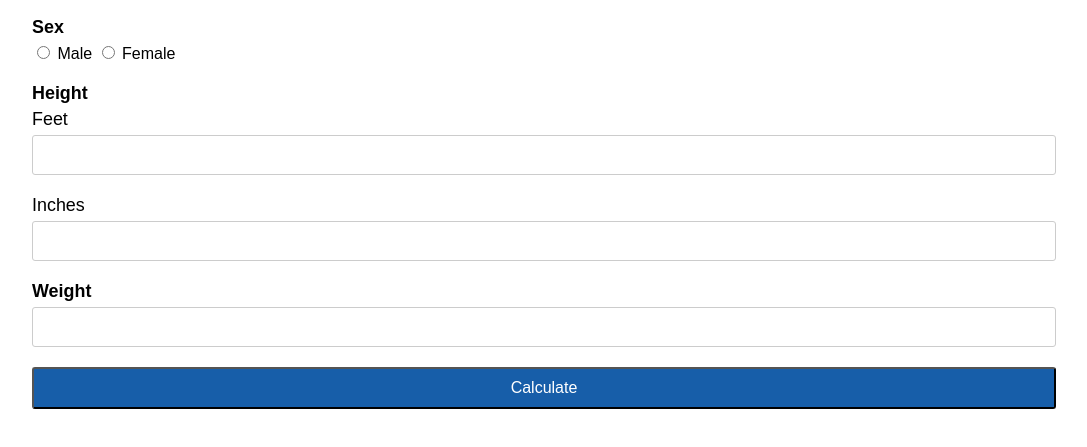
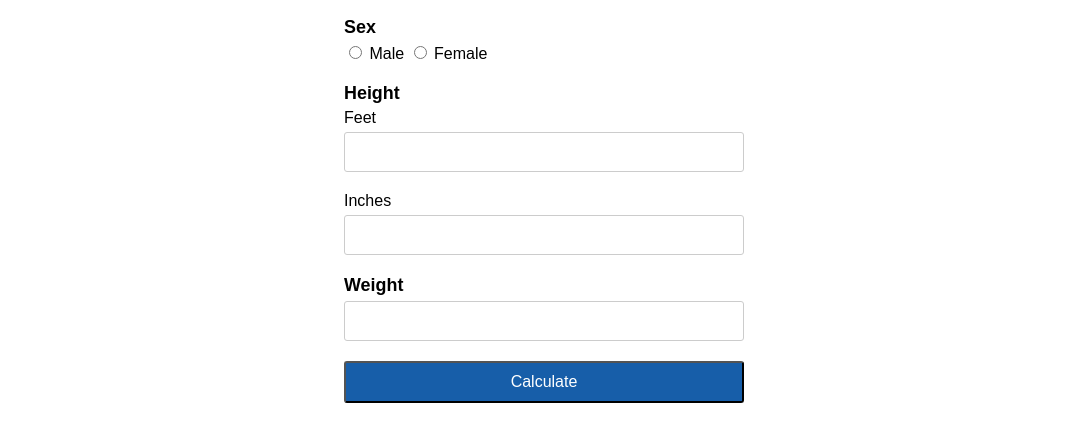
Before and after one commit to smercadomx/calorie-intake-calculator, a website: page index.html in a window 1280 px wide. Shown: the part 149-596 px from the top of the page, without its empty margins (96-1183 px from the left). Drawn offline with Linux system fonts and the light colour scheme; files that its build step writes are made by us from their sources.

Commit message:
Refactor
Add babel-minify
Add NPM scripts to build and run the app
Refactor CSS
Add dist folder to git

```diff
--- a/index.html
+++ b/index.html
@@ -36,7 +36,7 @@
           <label class="field__label field__label--main" for="weight">Weight</label>
           <input class="field__box" id="weight" type="number" name="weight" required>
         </div>
-        <button type="submit">Calculate</button>
+        <button class="button" type="submit">Calculate</button>
       </form>
       <div class="result" tabindex="-1"></div>
     </div>
--- a/src/css/styles.css
+++ b/src/css/styles.css
@@ -7,7 +7,6 @@ html {
 }
 
 body {
-  font-size: 16px;
   font-family: Arial;
 }
 
@@ -18,9 +17,19 @@ legend {
   margin: 0;
 }
 
+button,
+input[type="radio"] {
+  cursor: pointer;
+}
+
 .container {
-  max-width: 1024px;
   margin: 0 auto;
+}
+
+@media screen and (min-width: 25em) {
+  .container {
+    max-width: 400px;
+  }
 }
 
 .result {
@@ -40,10 +49,10 @@ legend {
 .field__label {
   display: block;
   margin-bottom: 5px;
-  font-size: 1.12rem;
 }
 
 .field__label--main {
+  font-size: 1.12rem;
   font-weight: bold;
 }
 
@@ -56,12 +65,11 @@ legend {
   width: 100%;
 }
 
-button {
+.button {
   font-family: Arial;
   font-size: 1rem;
   padding: 10px;
   border-radius: 3px;
-  cursor: pointer;
   width: 100%;
   background-color: #175ea9;
   color: #FFF;
```
Also changed, not shown: package.json (+5 -3 lines), .babelrc, README.md, dist/js/calorieCalculator.js (added), dist/js/main.js (added), 2 other files.
